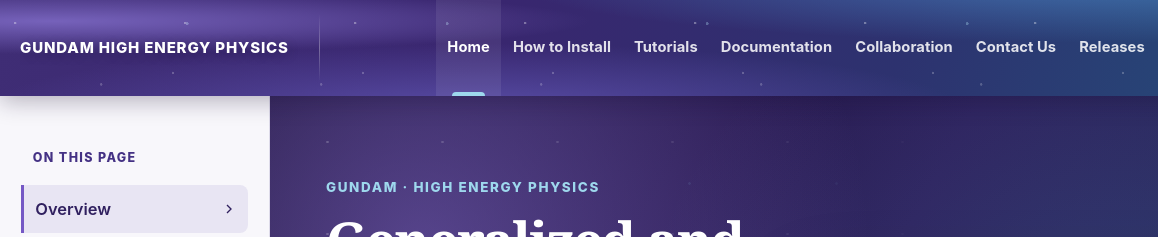
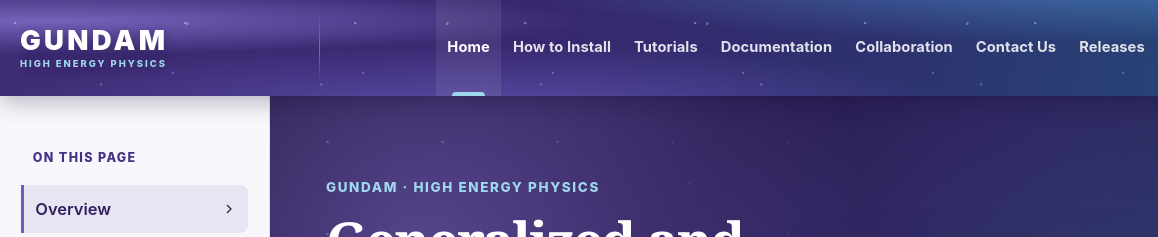
Before and after one commit to gundam-organization/gundam-website, a website: page index.html in a window 1280 px wide. Shown: the top 237 px of the page, 0-1158 px from the left. Drawn offline with Linux system fonts and the light colour scheme.

Commit message:
Refactor brand-wordmark styles and add new classes
Updated the .brand-wordmark class to use flex display and added .brand-name and .brand-descriptor classes with new styles.

```diff
--- a/assets/css/styles.css
+++ b/assets/css/styles.css
@@ -167,14 +167,26 @@ select {
 }
 
 .brand-wordmark {
-  display: block;
+  display: flex;
+  gap: 0.28rem;
   color: var(--white);
-  font-size: 1.12rem;
-  font-weight: 850;
-  letter-spacing: 0.075em;
-  line-height: 1.2;
+  flex-direction: column;
+  line-height: 1;
+  text-shadow: 0 2px 12px rgba(19, 12, 46, 0.28);
+}
+
+.brand-name {
+  font-size: 2rem;
+  font-weight: 900;
+  letter-spacing: 0.12em;
+}
+
+.brand-descriptor {
+  color: var(--blue-300);
+  font-size: 0.69rem;
+  font-weight: 800;
+  letter-spacing: 0.21em;
   white-space: nowrap;
-  text-shadow: 0 2px 12px rgba(19, 12, 46, 0.28);
 }
 
 .primary-navigation {
@@ -939,9 +951,12 @@ tr:last-child td {
     min-width: 250px;
   }
 
-  .brand-wordmark {
-    font-size: 0.94rem;
-    letter-spacing: 0.055em;
+  .brand-name {
+    font-size: 1.72rem;
+  }
+
+  .brand-descriptor {
+    font-size: 0.59rem;
   }
 
   .primary-navigation > a {
```
